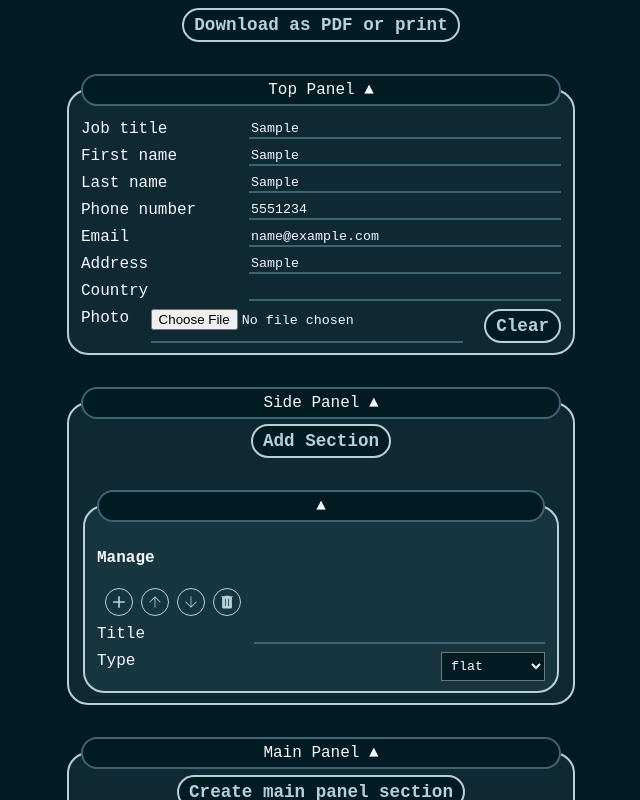
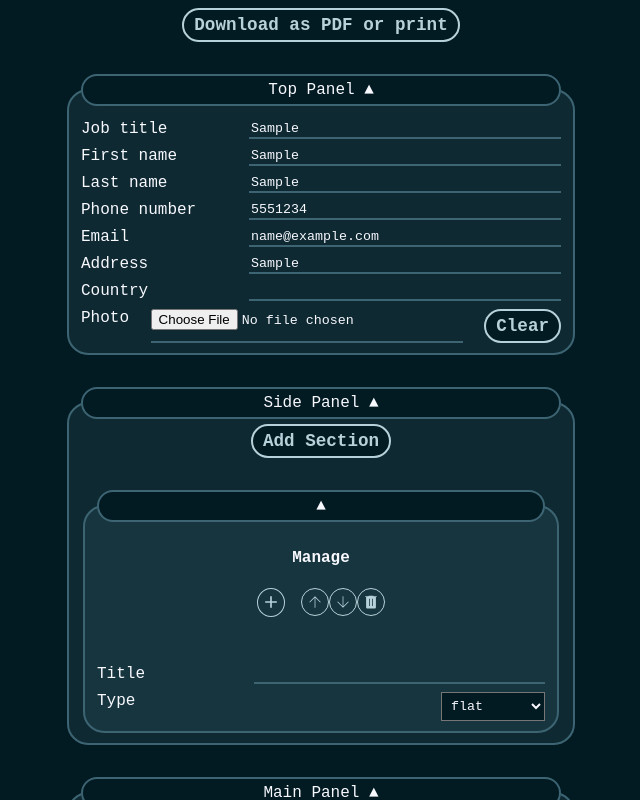
Before and after one commit to Anastazy6/React-Course, a React (Vite) app in the folder CVCreator/: page / in a window 1280 px wide. Both pictures are taken after typing "Sample", "Sample", "Sample", "5551234", "name@example.com", "Sample" into the empty fields and a click on the button "Add Section". Shown: the top 800 px of the page, without its empty margins (319-959 px from the left). Built offline with nearby package versions, Linux system fonts and the light colour scheme.

Commit message:
Update CV Form style

```diff
--- a/CVCreator/src/Components/CVForm/Shared/Management.jsx
+++ b/CVCreator/src/Components/CVForm/Shared/Management.jsx
@@ -12,10 +12,14 @@ export function SectionManagemenent ({ children, title }) {
 
   return (
     <div
-      className="side-section-managemenent"
+      className="section-management"
     >
       <h4>Manage { title }</h4>
-      { children }
+      <div
+        className="management-buttons"
+      >
+        { children }
+      </div>
     </div>
   )
 }
@@ -53,6 +57,7 @@ export function ItemManagement ({
 
   return (
     <BasicManagement
+      className     ='item-management'
       label         ="item"
       handleMoveUp  ={ handleMoveUp   }
       handleMoveDown={ handleMoveDown }
@@ -63,13 +68,16 @@ export function ItemManagement ({
 
 
 function BasicManagement({
+  className,
   label,
   handleMoveUp,
   handleMoveDown,
   handleDelete
 }) {
   return (
-    <>
+    <div
+      className={ className }
+    >
       <Up
         onClick={ handleMoveUp }
         wrapper={ SVG_WRAPPER  }
@@ -85,6 +93,6 @@ function BasicManagement({
         wrapper={ SVG_WRAPPER  }
         title  ={`Delete ${ label }` }
       />
-    </>
+    </div>
   )
 }
--- a/CVCreator/src/Components/CVForm/SidePanel/Item.jsx
+++ b/CVCreator/src/Components/CVForm/SidePanel/Item.jsx
@@ -70,11 +70,15 @@ export default function Item ({ item, section }) {
     <div
       className='side-item-form'
     >
-      <Title
-        value   ={ item.title }
-        onChange={ handleTitleChange }
-      />
-      { secondaryInput }
+      <div
+        className={ `side-item-${ section.type ?? 'untyped'}-input side-item-input-group` }
+      >
+        <Title
+          value   ={ item.title }
+          onChange={ handleTitleChange }
+        />
+        { secondaryInput }
+      </div>
       <ItemManagement
         handleMoveUp  ={ handleMoveUp   }
         handleMoveDown={ handleMoveDown }
--- /dev/null
+++ b/CVCreator/src/styles/includes/animations.scss
@@ -0,0 +1,13 @@
+@keyframes test {
+  0% {
+    height: 100%;
+  }
+
+  90% {
+    height: 0%;
+  }
+
+  100% {
+    display: contents;
+  }
+}
--- a/CVCreator/src/styles/includes/cvform.scss
+++ b/CVCreator/src/styles/includes/cvform.scss
@@ -1,4 +1,5 @@
 @import "./variables.scss";
+@import "./animations.scss";
 
 #cv-form {
   min-width: 25rem;
@@ -24,9 +25,14 @@ fieldset {
   display: flex;
   flex-flow: column;
   background-color: $lleuad-20p;
-  border: 2px solid $lleuad-lawn;
+  border: 2px solid $lleuad;
   border-radius: 21.37px;
   margin-top: 2rem;
+
+  &:hover {
+    border-color: $lleuad-lawn;
+  }
+
   button {
     align-items: center;
   }
@@ -79,6 +85,8 @@ legend {
 }
 
 .toggleable-fieldset {
+  animation-name: test;
+  animation-duration: 2s;
 
   legend {
     cursor: pointer;
@@ -86,14 +94,23 @@ legend {
     &::after {
       content: '   ▲'
     }
+
+    &:hover {
+      background-color: $lleuad;
+    }
   }
-  transition: 300ms ease-in-out;
+
+  &:hover {
+   > legend {
+      border-color: $lleuad-lawn;
+    }
+  }
 }
 
 /* hides the fieldset except its legend */
 .closed-fieldset {
   display: contents;
-
+  transition: test;
   * {
     display: none;
   }
@@ -128,7 +145,6 @@ button {
   border: 2px solid $lleuad-lawn;
   background: $lleuad-newydd;
   color: $lleuad-lawn;
-  transition: 300ms ease-in-out;
   width: fit-content;
   display: inline-block;
   padding: 5px 10px;
@@ -179,10 +195,36 @@ input {
   }
 }
 
+.side-item-input-group {
+  flex-grow: 1;
+  display: flex;
+  input {
+    flex: 1 1 0;
+  }
+}
+
+.side-item-links-input {
+  display: flex;
+  flex-direction: column;
+  gap: 0.5rem;
+  margin-bottom: 10px;
+  border-left: 10px solid rgb(60, 100, 115);
+  border-radius: 30px;
+  padding-left: 20px;
+
+  &:hover {
+    border-color: $lleuad-lawn;
+  }
+}
+
 .main-panel-item {
   padding-top: 20px;
   margin-top: 20px;
   border-top: 1px solid $lleuad-lawn;
+
+  &:first-of-type {
+    border-top: none;
+  }
 }
 
 .textarea-label {
@@ -216,3 +258,28 @@ select, option {
     background-color: $lleuad-lawn;
   }
 }
+
+#storage-buttons.closed-fieldset {
+  display: contents;
+}
+
+.section-management {
+  padding-bottom: 2.5rem;
+  display: flex;
+  align-self: center;
+  flex-direction: column;
+
+  h4 {
+    text-align: center;
+  }
+
+  .management-buttons {
+    display: flex;
+    justify-content: center;
+    gap: 1rem;
+
+    .simple-svg-wrapper {
+      margin: 0;
+    }
+  }
+}
--- a/CVCreator/src/styles/styles.scss
+++ b/CVCreator/src/styles/styles.scss
@@ -1,6 +1,7 @@
 * {
   box-sizing: border-box;
   font-family: 'Courier New', Consolas, 'Times New Roman', Times, serif;
+  transition: 250ms ease-in-out;
 }
 
 @import './includes/Preview/preview';
```
